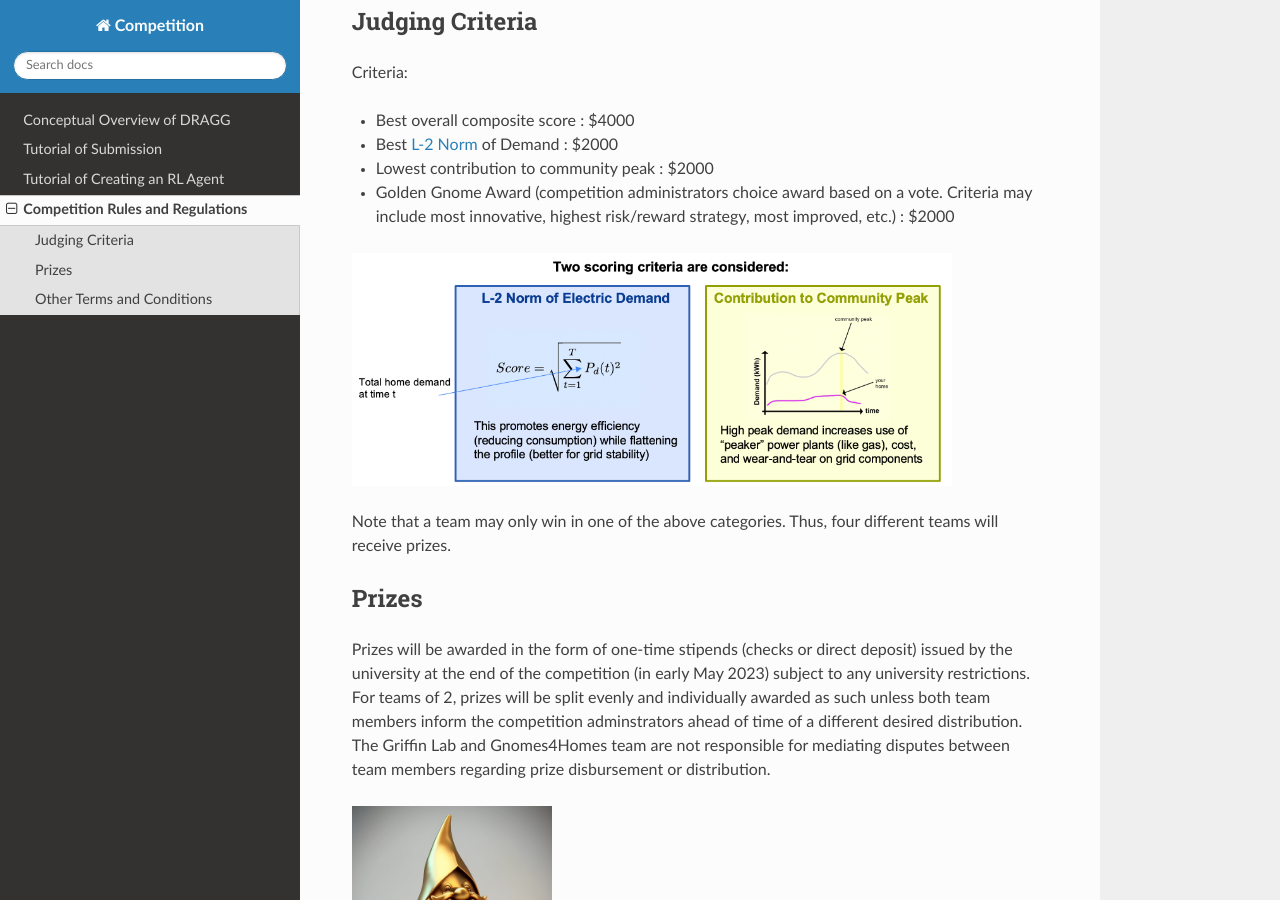
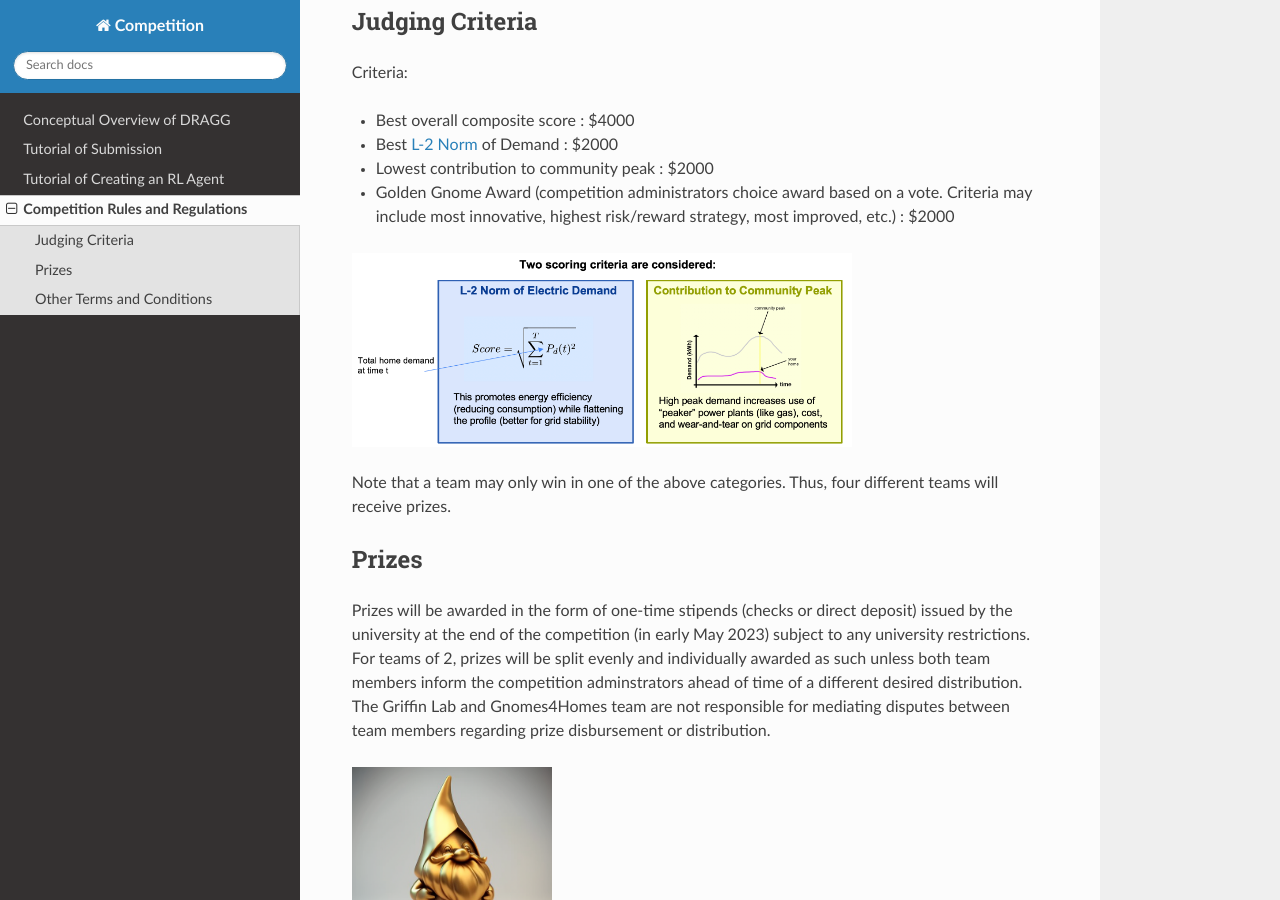
Before and after one commit to CUgriffinlab/gnomes-submission, a Sphinx documentation site: the page built from docs/source/rules.rst, in a window 1280 px wide and 900 px high, scrolled down 670 px. Built offline with Sphinx 7.4.7 and the Read the Docs theme 2.0.0, drawn with Linux system fonts in a browser that asks for light colours.

```diff
--- a/docs/source/rules.rst
+++ b/docs/source/rules.rst
@@ -26,7 +26,7 @@
 - Golden Gnome Award (competition administrators choice award based on a vote. Criteria may include most innovative, highest risk/reward strategy, most improved, etc.) : $2000
 
 .. image:: score.png
-  :width: 600
+  :width: 500
 
 Note that a team may only win in one of the above categories. Thus, four different teams will receive prizes.
 
```
